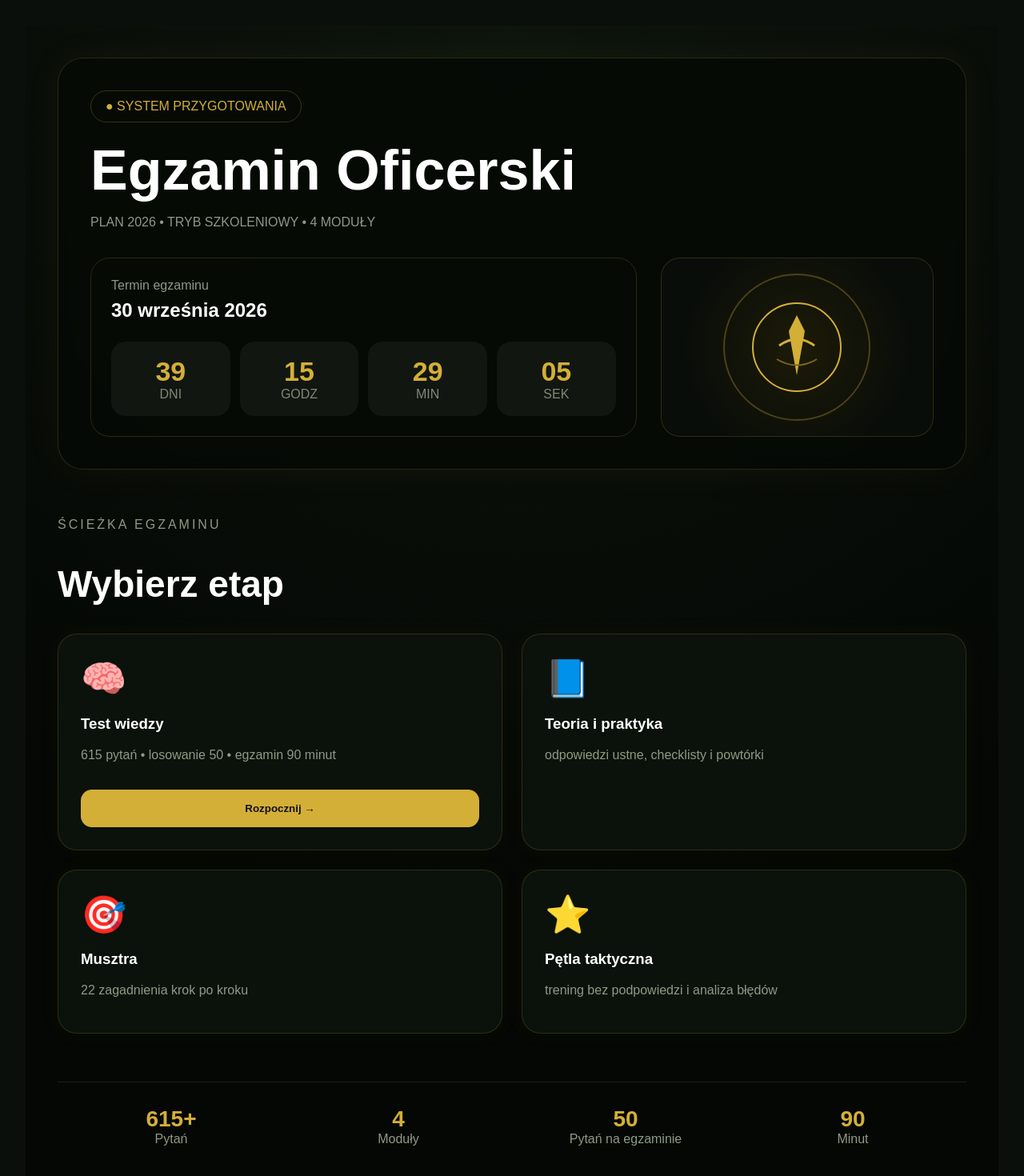
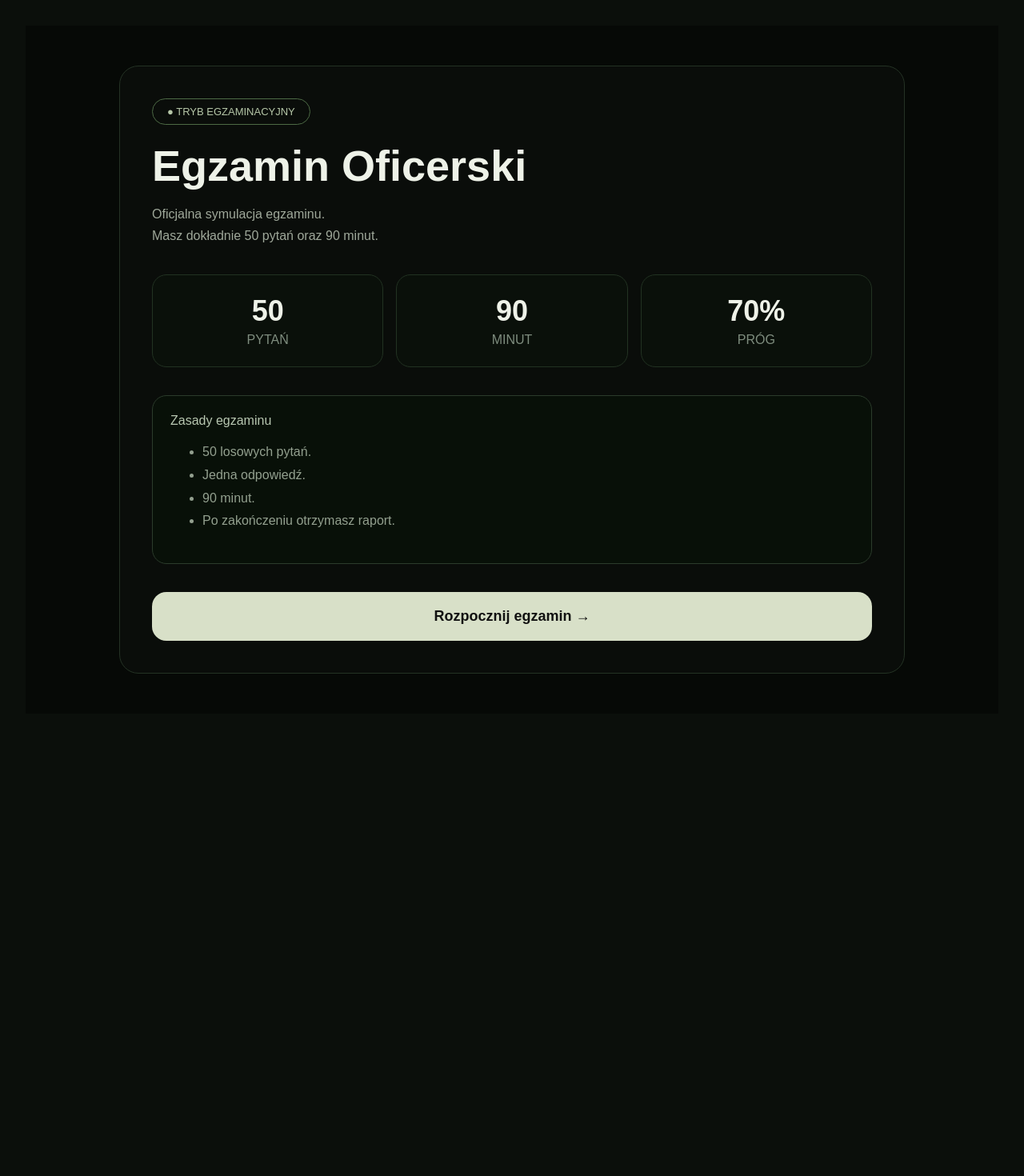
Before and after one commit to Mariola007/egzamin, a Next.js app: page / in a window 1280 px wide. Shown: the top 1470 px of the page at 80% size. After the commit the page ends 924 px from the top, so only its background shows below. Built offline with nearby package versions, Linux system fonts and the light colour scheme.

Commit message:
Update page.tsx

```diff
--- a/app/page.tsx
+++ b/app/page.tsx
@@ -1,355 +1,123 @@
 "use client";
 
 import Link from "next/link";
-import { useEffect, useState } from "react";
 
-export default function Home() {
-  const examDate = new Date("2026-09-30T08:00:00").getTime();
-  const [time, setTime] = useState({
-    d: 0,
-    h: 0,
-    m: 0,
-    s: 0,
-  });
-
-  useEffect(() => {
-    const i = setInterval(() => {
-      const diff = examDate - Date.now();
-
-      setTime({
-        d: Math.max(0, Math.floor(diff / 86400000)),
-        h: Math.max(0, Math.floor((diff % 86400000) / 3600000)),
-        m: Math.max(0, Math.floor((diff % 3600000) / 60000)),
-        s: Math.max(0, Math.floor((diff % 60000) / 1000)),
-      });
-    }, 1000);
-
-    return () => clearInterval(i);
-  }, []);
-
-  const card = {
-    background: "rgba(13,19,13,.92)",
-    border: "1px solid rgba(212,175,55,.18)",
-    borderRadius: 24,
-    padding: 28,
-    transition: ".25s",
-    boxShadow: "0 0 30px rgba(212,175,55,.04)",
-  };
-
+export default function EgzaminStart() {
   return (
     <main
       style={{
         minHeight: "100vh",
-        background:
-          "radial-gradient(circle at top,#0d150d 0%,#040704 70%)",
-        color: "white",
+        background: "#060906",
+        color: "#eef2e8",
+        display: "flex",
+        justifyContent: "center",
+        alignItems: "center",
+        padding: 30,
         fontFamily: "Arial",
       }}
     >
       <div
         style={{
-          maxWidth: 1300,
-          margin: "0 auto",
+          width: "100%",
+          maxWidth: 900,
+          border: "1px solid #243224",
+          borderRadius: 24,
+          background: "rgba(10,14,10,.9)",
           padding: 40,
         }}
       >
         <div
           style={{
-            border: "1px solid rgba(212,175,55,.18)",
-            borderRadius: 32,
-            padding: 40,
-            background: "rgba(6,10,6,.92)",
-            backdropFilter: "blur(8px)",
-            boxShadow: "0 0 50px rgba(212,175,55,.05)",
-          }}
-        >
-          <div
-            style={{
             display: "inline-block",
-              padding: "10px 18px",
+            border: "1px solid #4d6a45",
             borderRadius: 999,
-              border: "1px solid rgba(212,175,55,.25)",
-              color: "#d4af37",
+            padding: "8px 18px",
+            color: "#b6c7a8",
+            fontSize: 13,
             marginBottom: 20,
           }}
         >
-            ● SYSTEM PRZYGOTOWANIA
+          ● TRYB EGZAMINACYJNY
         </div>
 
-          <h1
-            style={{
-              fontSize: 70,
-              margin: "0 0 12px",
-            }}
-          >
+        <h1 style={{ fontSize: 54, margin: "0 0 15px" }}>
           Egzamin Oficerski
         </h1>
 
-          <p style={{ color: "#8f9a82" }}>
-            PLAN 2026 • TRYB SZKOLENIOWY • 4 MODUŁY
+        <p style={{ color: "#9fa89a", lineHeight: 1.7 }}>
+          Oficjalna symulacja egzaminu.
+          <br />
+          Masz dokładnie 50 pytań oraz 90 minut.
         </p>
 
         <div
           style={{
+            display: "grid",
+            gridTemplateColumns: "repeat(3,1fr)",
+            gap: 16,
             marginTop: 35,
-              display: "grid",
-              gridTemplateColumns: "2fr 1fr",
-              gap: 30,
-            }}
-          >
-            <div
-              style={{
-                border: "1px solid rgba(212,175,55,.18)",
-                borderRadius: 24,
-                padding: 25,
-              }}
-            >
-              <div style={{ color: "#8f9a82" }}>Termin egzaminu</div>
-
-              <h2 style={{ marginTop: 8 }}>30 września 2026</h2>
-
-              <div
-                style={{
-                  display: "grid",
-                  gridTemplateColumns: "repeat(4,1fr)",
-                  gap: 12,
-                  marginTop: 25,
           }}
         >
           {[
-                  ["DNI", time.d],
-                  ["GODZ", time.h],
-                  ["MIN", time.m],
-                  ["SEK", time.s],
-                ].map(([l, v]) => (
+            ["50", "PYTAŃ"],
+            ["90", "MINUT"],
+            ["70%", "PRÓG"],
+          ].map(([v, l]) => (
             <div
-                    key={String(l)}
+              key={l}
               style={{
-                      background: "#111611",
+                border: "1px solid #223222",
                 borderRadius: 18,
-                      padding: 18,
+                padding: 24,
                 textAlign: "center",
+                background: "#0a100a",
               }}
             >
-                    <div
-                      style={{
-                        fontSize: 34,
-                        fontWeight: "bold",
-                        color: "#d4af37",
-                      }}
-                    >
-                      {String(v).padStart(2, "0")}
-                    </div>
-                    <div style={{ color: "#7f8a74" }}>{l}</div>
+              <div style={{ fontSize: 36, fontWeight: 700 }}>{v}</div>
+              <div style={{ color: "#7f8d7f", marginTop: 6 }}>{l}</div>
             </div>
           ))}
-              </div>
         </div>
 
         <div
           style={{
-                border: "1px solid rgba(212,175,55,.18)",
-                borderRadius: 24,
-                display: "flex",
-                justifyContent: "center",
-                alignItems: "center",
-                background:
-                  "radial-gradient(circle,#1d1b08 0%,#090d09 70%)",
+            marginTop: 35,
+            border: "1px solid #2b3b2b",
+            borderRadius: 18,
+            padding: 22,
+            background: "#081008",
           }}
         >
-              <div
-                style={{
-                  width: 180,
-                  height: 180,
-                  borderRadius: "50%",
-                  border: "2px solid rgba(212,175,55,.3)",
-                  display: "flex",
-                  alignItems: "center",
-                  justifyContent: "center",
-                  fontSize: 80,
-                  color: "#d4af37",
-                }}
-              >
-                <svg width="120" height="120" viewBox="0 0 120 120">
-  <circle cx="60" cy="60" r="55" fill="none" stroke="#d4af37" strokeWidth="2"/>
-  <path d="M60 20 L70 40 L60 95 L50 40 Z" fill="#d4af37"/>
-  <path d="M38 58 Q60 42 82 58" fill="none" stroke="#d4af37" strokeWidth="3"/>
-  <path d="M35 75 Q60 90 85 75" fill="none" stroke="#7b6520" strokeWidth="2"/>
-</svg>
-              </div>
-            </div>
-          </div>
+          <div style={{ color: "#b8c7b1", marginBottom: 10 }}>
+            Zasady egzaminu
           </div>
 
-        <div style={{ marginTop: 60 }}>
-          <div
-            style={{
-              color: "#8f9a82",
-              letterSpacing: 3,
-            }}
-          >
-            ŚCIEŻKA EGZAMINU
+          <ul style={{ lineHeight: 1.8, color: "#93a08f" }}>
+            <li>50 losowych pytań.</li>
+            <li>Jedna odpowiedź.</li>
+            <li>90 minut.</li>
+            <li>Po zakończeniu otrzymasz raport.</li>
+          </ul>
         </div>
 
-          <h2
-            style={{
-              fontSize: 46,
-              marginBottom: 35,
-            }}
-          >
-            Wybierz etap
-          </h2>
-
-          <div
-            style={{
-              display: "grid",
-              gridTemplateColumns: "repeat(2,1fr)",
-              gap: 24,
-            }}
-          >
-            <div style={card}>
-              <div
-                style={{
-                  fontSize: 46,
-                  color: "#d4af37",
-                }}
-              >
-                🧠
-              </div>
-              <h3>Test wiedzy</h3>
-              <p style={{ color: "#8f9a82" }}>
-                615 pytań • losowanie 50 • egzamin 90 minut
-              </p>
-
-              <Link href="/egzamin">
+        <Link href="/egzamin/sesja">
           <button
             style={{
-                    marginTop: 18,
               width: "100%",
-                    padding: 16,
-                    borderRadius: 14,
+              marginTop: 35,
+              padding: 20,
+              borderRadius: 18,
               border: "none",
-                    background: "#d4af37",
+              background: "#d8e0c8",
               color: "#111",
-                    fontWeight: "bold",
+              fontSize: 18,
+              fontWeight: 700,
               cursor: "pointer",
             }}
           >
-                  Rozpocznij →
+            Rozpocznij egzamin →
           </button>
         </Link>
-            </div>
-
-            <div style={card}>
-              <div
-                style={{
-                  fontSize: 46,
-                  color: "#d4af37",
-                }}
-              >
-                📘
-              </div>
-              <h3>Teoria i praktyka</h3>
-              <p style={{ color: "#8f9a82" }}>
-                odpowiedzi ustne, checklisty i powtórki
-              </p>
-            </div>
-
-            <div style={card}>
-              <div
-                style={{
-                  fontSize: 46,
-                  color: "#d4af37",
-                }}
-              >
-                🎯
-              </div>
-              <h3>Musztra</h3>
-              <p style={{ color: "#8f9a82" }}>
-                22 zagadnienia krok po kroku
-              </p>
-            </div>
-
-            <div style={card}>
-              <div
-                style={{
-                  fontSize: 46,
-                  color: "#d4af37",
-                }}
-              >
-                ⭐
-              </div>
-              <h3>Pętla taktyczna</h3>
-              <p style={{ color: "#8f9a82" }}>
-                trening bez podpowiedzi i analiza błędów
-              </p>
-            </div>
-          </div>
-        </div>
-
-        <footer
-          style={{
-            marginTop: 60,
-            borderTop: "1px solid rgba(212,175,55,.15)",
-            padding: "30px 0",
-            display: "grid",
-            gridTemplateColumns: "repeat(4,1fr)",
-            textAlign: "center",
-            color: "#8f9a82",
-          }}
-        >
-          <div>
-            <div
-              style={{
-                color: "#d4af37",
-                fontSize: 28,
-                fontWeight: "bold",
-              }}
-            >
-              615+
-            </div>
-            Pytań
-          </div>
-
-          <div>
-            <div
-              style={{
-                color: "#d4af37",
-                fontSize: 28,
-                fontWeight: "bold",
-              }}
-            >
-              4
-            </div>
-            Moduły
-          </div>
-
-          <div>
-            <div
-              style={{
-                color: "#d4af37",
-                fontSize: 28,
-                fontWeight: "bold",
-              }}
-            >
-              50
-            </div>
-            Pytań na egzaminie
-          </div>
-
-          <div>
-            <div
-              style={{
-                color: "#d4af37",
-                fontSize: 28,
-                fontWeight: "bold",
-              }}
-            >
-              90
-            </div>
-            Minut
-          </div>
-        </footer>
       </div>
     </main>
   );
```
Lines whose indentation alone changed are shown as unchanged.
